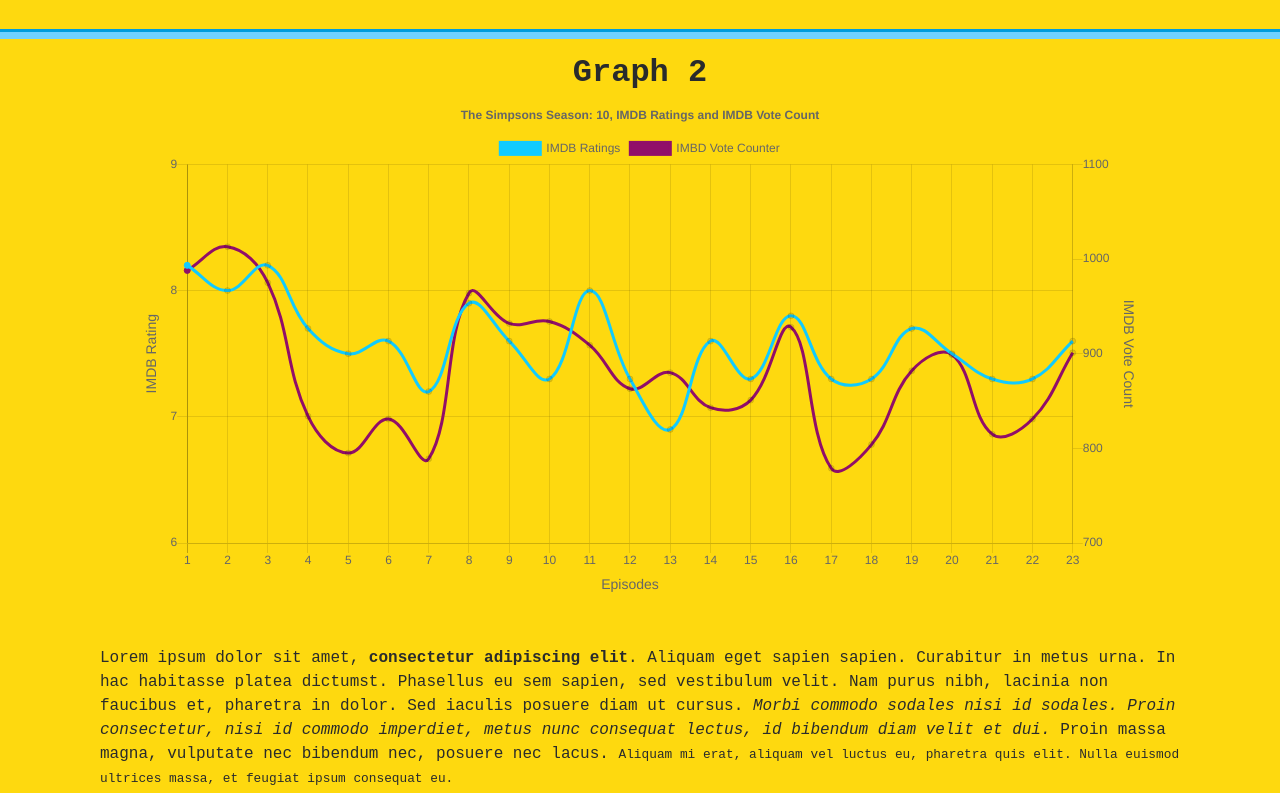
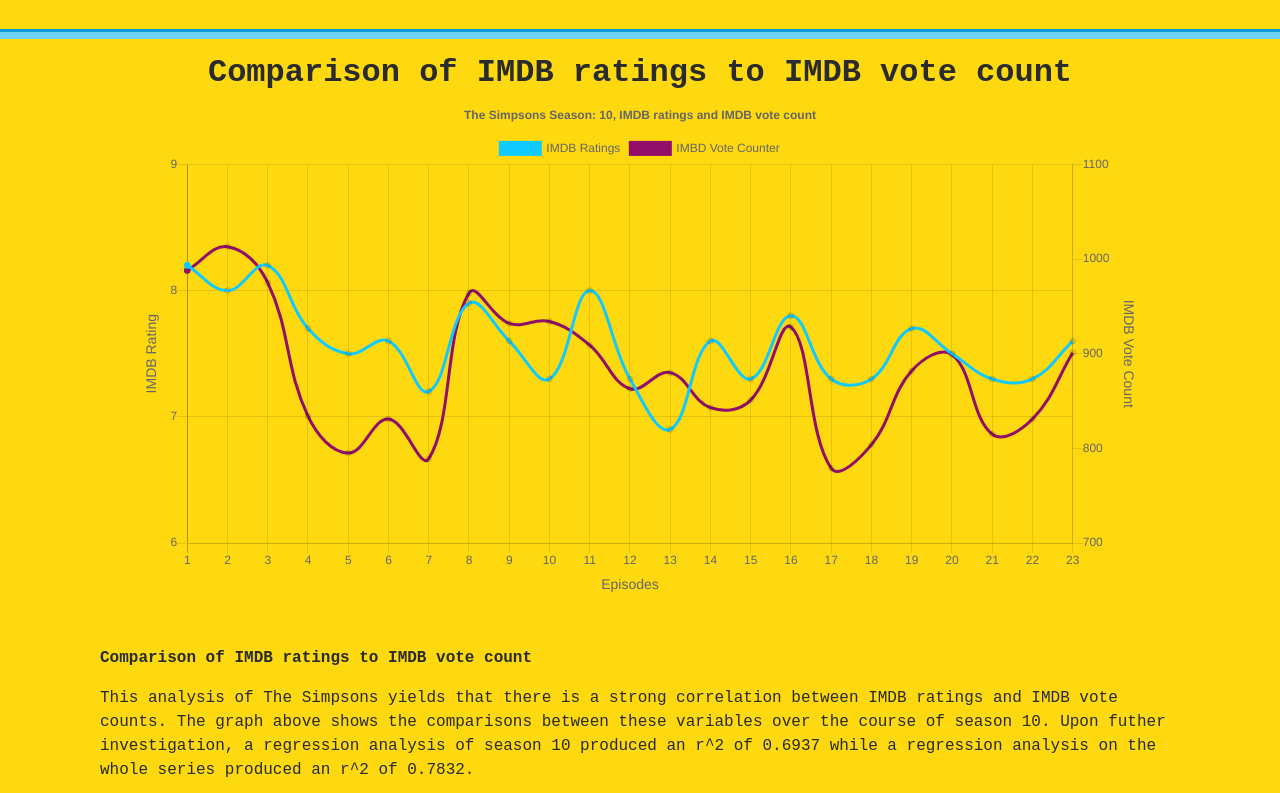
Before and after one commit to tristanh314/project2-group-tikt, a plain HTML site: page index.html in a window 1280 px wide. Shown: the part 1506-2299 px from the top of the page. Drawn offline with nearby package versions, Linux system fonts and the light colour scheme.

Commit message:
add written section to html

```diff
--- a/index.html
+++ b/index.html
@@ -110,13 +110,13 @@
 				<div class="col-md-12">
 					<hr>
 					<h2>
-						<center><B>Graph 2</B></center>
+						<center><B>Comparison of IMDB ratings to IMDB vote count</B></center>
 					</h2>
 					<center><canvas id="karlChart" width="1000" height="500"></canvas></center>
 					<br>
 					<br>
 					<p>
-						Lorem ipsum dolor sit amet, <strong>consectetur adipiscing elit</strong>. Aliquam eget sapien sapien. Curabitur in metus urna. In hac habitasse platea dictumst. Phasellus eu sem sapien, sed vestibulum velit. Nam purus nibh, lacinia non faucibus et, pharetra in dolor. Sed iaculis posuere diam ut cursus. <em>Morbi commodo sodales nisi id sodales. Proin consectetur, nisi id commodo imperdiet, metus nunc consequat lectus, id bibendum diam velit et dui.</em> Proin massa magna, vulputate nec bibendum nec, posuere nec lacus. <small>Aliquam mi erat, aliquam vel luctus eu, pharetra quis elit. Nulla euismod ultrices massa, et feugiat ipsum consequat eu.</small>
+						<strong>Comparison of IMDB ratings to IMDB vote count</strong><p>This analysis of The Simpsons yields that there is a strong correlation between IMDB ratings and IMDB vote counts. The graph above shows the comparisons between these variables over the course of season 10. Upon futher investigation, a regression analysis of season 10 produced an r^2 of 0.6937 while a regression analysis on the whole series produced an r^2 of 0.7832.</p>
 					</p>
 				</div>
 			</div>
--- a/karl_app.js
+++ b/karl_app.js
@@ -1,13 +1,9 @@
-//script tag to add to html: https://cdnjs.cloudflare.com/ajax/libs/Chart.js/2.9.3/Chart.bundle.min.js
-
 d3.json("static/data/simpson_episodes.json").then((data) => {
     var ratingsSample = data.result.filter(episode => episode.season===10);
-    // var ratingsSample = data.result;
     // console.log(ratingsSample);
     var labels = ratingsSample.sort((a, b) => (a.season - b.season));
 
 var dataSet = {
-    // labels: ["0", "100", "200", "300", "400", "500", "600"],
     labels: ['1', '2', '3', '4', '5', '6', '7', '8', '9', '10', '11', '12', '13', '14', '15', '16', '17', '18', '19', '20', '21', '22', '23'],
     datasets: [
         {
@@ -38,7 +34,7 @@
         stacked: false,
         title:{
             display: true,
-            text:'The Simpsons Season: 10, IMDB Ratings and IMDB Vote Count'
+            text:'The Simpsons Season: 10, IMDB ratings and IMDB vote count'
         },
         scales: {
             yAxes: [{
```
